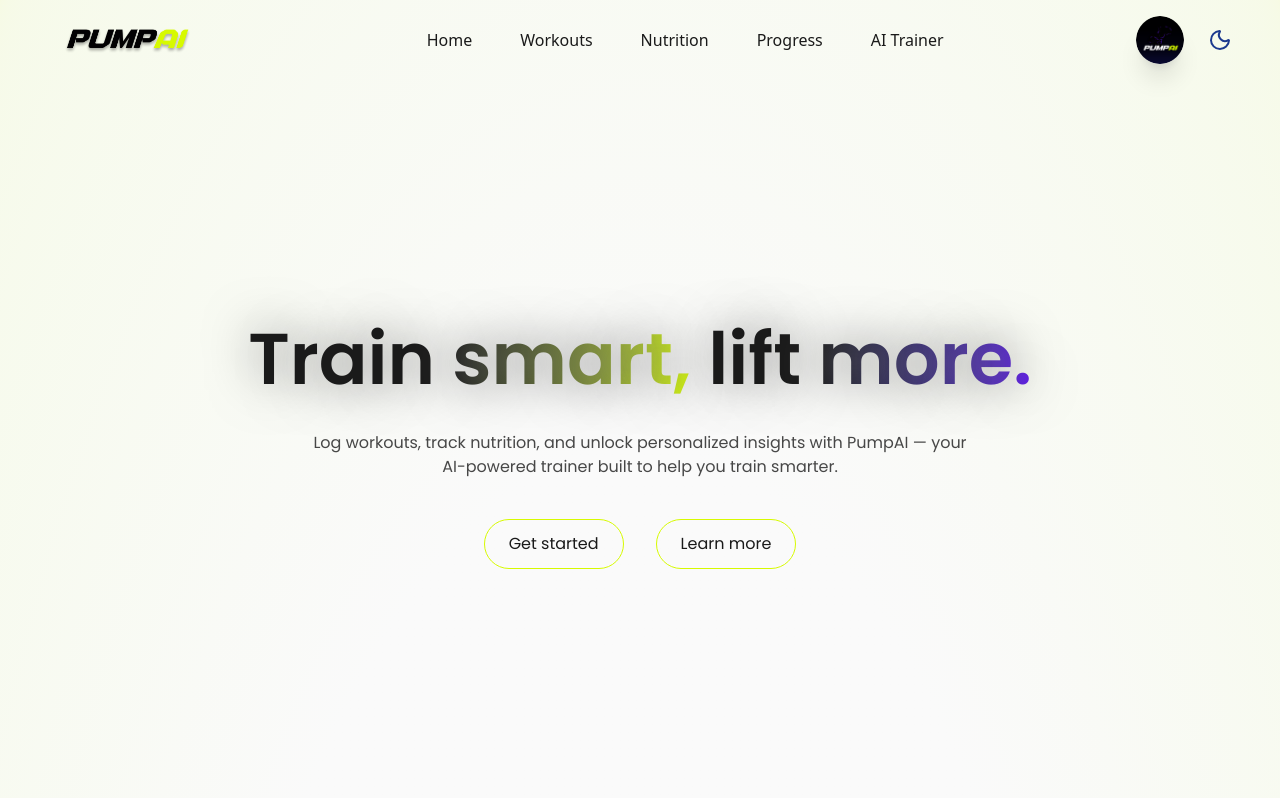
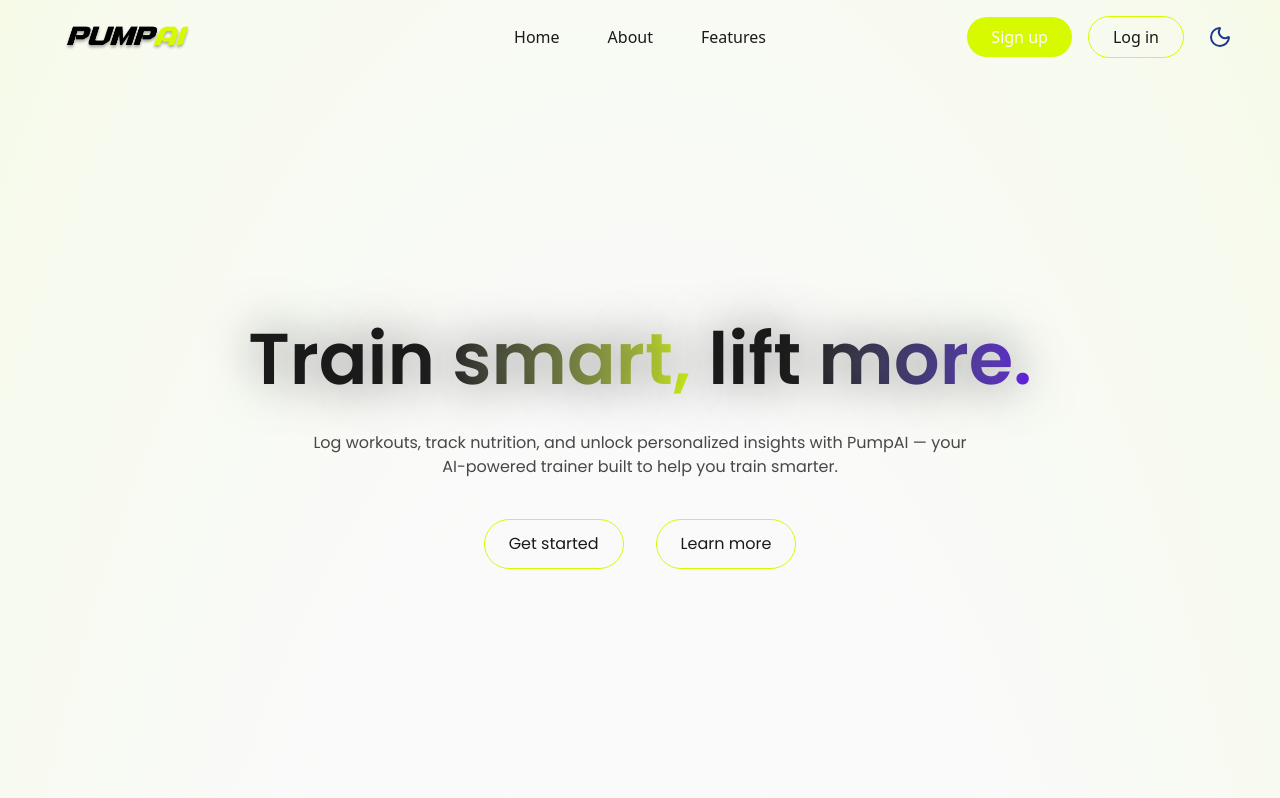
Before and after one commit to ayaanyousaf/PumpAI, a React (Vite) app in the folder client/: page / in a window 1280 px wide. Shown: the top 798 px of the page. Built offline with nearby package versions, Linux system fonts and the light colour scheme.

Commit message:
add conditional navbar rendering based on user auth state

```diff
--- a/client/src/components/Navbar.tsx
+++ b/client/src/components/Navbar.tsx
@@ -1,8 +1,15 @@
 import { useEffect, useState } from "react";
 import { cn } from "../lib/utils";
 import ThemeToggle from "./ThemeToggle";
+import { useAuth } from "../context/AuthContext";
 
-const navItems = [
+const loggedOutItems = [
+  { name: "Home", href: "/" },
+  { name: "About", href: "/about" },
+  { name: "Features", href: "#features" },
+];
+
+const loggedInItems = [
   { name: "Home", href: "/" },
   { name: "Workouts", href: "/workouts" },
   { name: "Nutrition", href: "/nutrition" },
@@ -11,6 +18,7 @@ const navItems = [
 ];
 
 function Navbar() {
+  const { isAuth, logout } = useAuth(); // use custom react hook for auth state
   const [isScrolled, setIsScrolled] = useState(false);
 
   const theme = localStorage.getItem("theme");
@@ -46,7 +54,7 @@ function Navbar() {
 
         {/* Center of Navbar (navlinks) DESKTOP ONLY */}
         <div className="hidden md:flex justify-center items-center gap-12 py-2 mx-auto whitespace-nowrap">
-          {navItems.map((item, key) => (
+          {(isAuth ? loggedInItems : loggedOutItems).map((item, key) => (
             <a
               key={key}
               href={item.href}
@@ -59,11 +67,28 @@ function Navbar() {
 
         {/* Right side of Navbar (profile)*/}
         <div className="flex justify-end items-center space-x-4 mr-10">
-          <img
-            src="/PumpAI_Circle.png"
-            alt="Profile Image"
-            className="rounded-full shadow-xl h-12 w-12"
-          />
+          {isAuth ? (
+            <>
+              <img
+                src="/PumpAI_Circle.png"
+                alt="Profile Image"
+                className="rounded-full shadow-xl h-12 w-12"
+              />
+              <button onClick={logout} className="transparent-button py-2">
+                Log out
+              </button>
+            </>
+          ) : (
+            <>
+              <a href="/register" className="brand-button py-2">
+                Sign up
+              </a>
+              <a href="/login" className="transparent-button py-2">
+                Log in
+              </a>
+            </>
+          )}
+
           <ThemeToggle />
         </div>
       </div>
--- a/client/src/pages/Landing.tsx
+++ b/client/src/pages/Landing.tsx
@@ -27,7 +27,7 @@ export default function Landing() {
 
           {/* Landing page buttons */}
           <div className="flex gap-8 pt-10 w-full justify-center items-center">
-            <a href="#" className="transparent-button">
+            <a href="/register" className="transparent-button">
               Get started
             </a>
             <a href="#" className="transparent-button">
```
